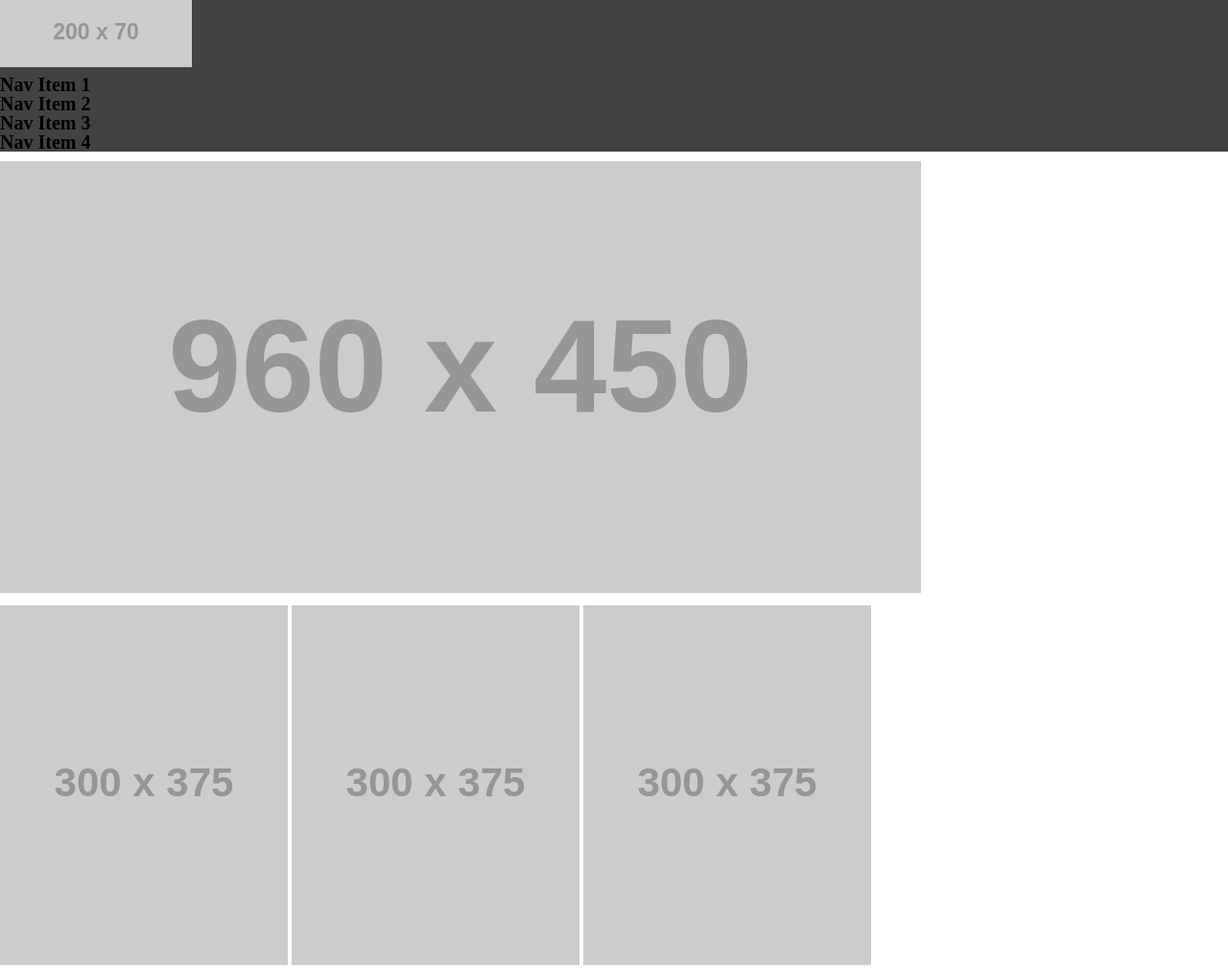
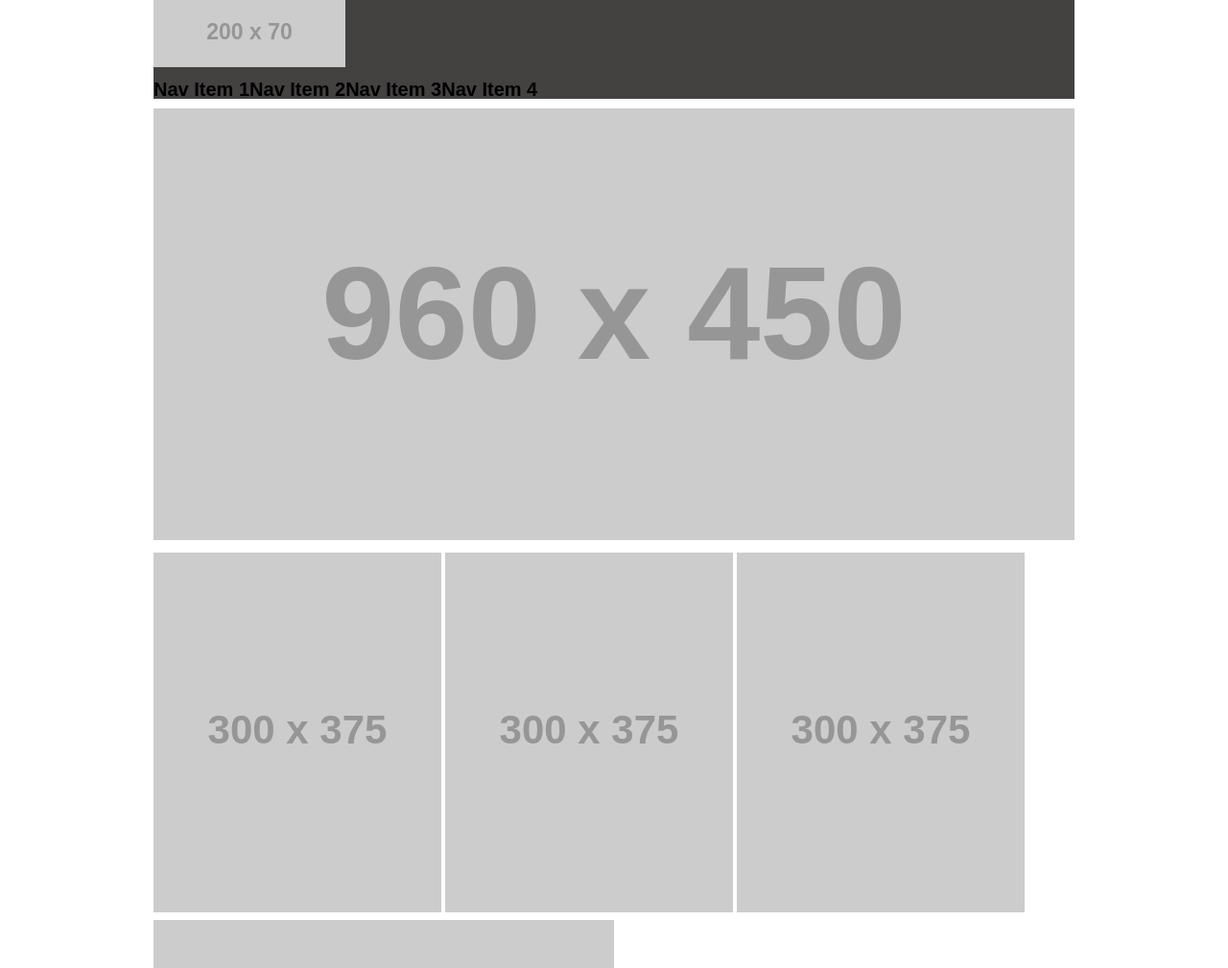
Before and after one commit to hannaalemu/wireframe-exercise, a plain HTML site: page index.html in a window 1280 px wide. Shown: the top 1009 px of the page at 96% size. Drawn offline with Linux system fonts and the light colour scheme; placeholder pictures from the web are drawn by us.

Commit message:
added some css

```diff
--- a/css/styles.css
+++ b/css/styles.css
@@ -1,17 +1,25 @@
+body {
+    width : 960px;
+    margin : auto;
+
+}
 nav {
     background-color: rgb(68, 65, 65);
 
 
 }
 #nav {
-
-    padding-bottom: 5px;
+    left: 10px;
+    padding-bottom: 10px;
 }
 ul {
-    display:table-header-group
+    display:table-header-group;
     font-family: Arial, Helvetica, sans-serif;
     font-size : 20px;
     font-weight: bold;
+}
+li {
+    float: left;
 }
 #img {
     padding-block: 10px;
```
